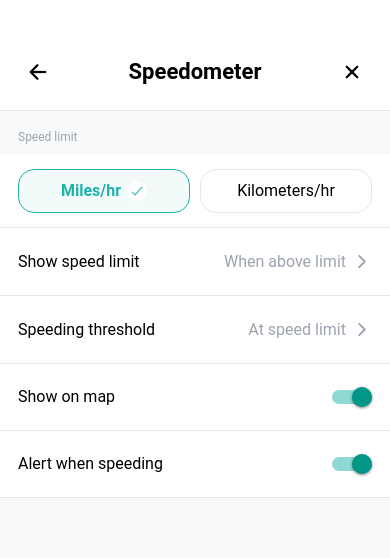
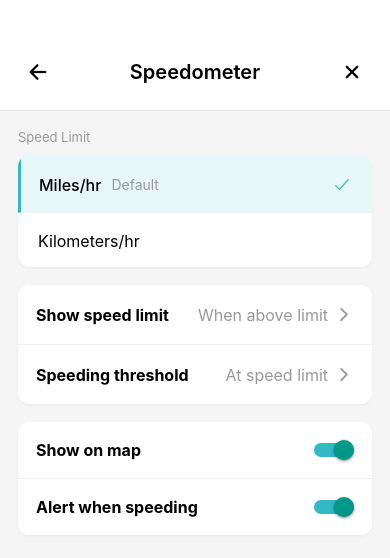
Before and after one commit to Pukarojha/F2025_4495_071_CKa004, a React Native app in the folder Implementation/client/: screen /Speedometer in a window 390 px wide. Shown: the top 558 px of the page. Built offline with nearby package versions, Linux system fonts and the light colour scheme.

Commit message:
Updated the speedometer screen exacty as per the figma. changed the defaults in speedometer, and updated the show speed limits and speed threshold as per the figma

```diff
--- a/Implementation/client/src/screens/settings/SpeedometerScreen.js
+++ b/Implementation/client/src/screens/settings/SpeedometerScreen.js
@@ -18,16 +18,17 @@ export default function SpeedometerScreen({ navigation }) {
   ];
 
   const speedLimitOptions = [
+    { id: "dont-show", label: "Don't Show" },
     { id: "above", label: "When above limit" },
     { id: "always", label: "Always" },
-    { id: "never", label: "Never" },
   ];
 
   const thresholdOptions = [
     { id: "at-limit", label: "At speed limit" },
-    { id: "5-over", label: "5 over" },
-    { id: "10-over", label: "10 over" },
-    { id: "15-over", label: "15 over" },
+    { id: "5-above", label: "5 above limit" },
+    { id: "10-above", label: "10 above limit" },
+    { id: "15-above", label: "15 above limit" },
+    { id: "20-above", label: "20 above limit" },
   ];
 
   const handleUnitSelect = (unit) => {
@@ -68,17 +69,20 @@ export default function SpeedometerScreen({ navigation }) {
         {/* Speed Limit Section Header */}
         <Text style={styles.sectionHeader}>Speed limit</Text>
 
-        {/* Speed Unit Selector */}
+        {/* Speed Unit Selector Card */}
+        <View style={styles.card}>
           <View style={styles.unitSelectorContainer}>
-          {speedUnits.map((unit) => (
+            {speedUnits.map((unit, index) => (
               <Pressable
                 key={unit.id}
                 style={[
                   styles.unitButton,
-                selectedUnit === unit.label && styles.unitButtonActive
+                  selectedUnit === unit.label && styles.unitButtonActive,
+                  index === speedUnits.length - 1 && styles.unitButtonLast
                 ]}
                 onPress={() => handleUnitSelect(unit.label)}
               >
+                <View style={styles.unitButtonContent}>
                   <Text style={[
                     styles.unitButtonText,
                     selectedUnit === unit.label && styles.unitButtonTextActive
@@ -86,23 +90,28 @@ export default function SpeedometerScreen({ navigation }) {
                     {unit.label}
                   </Text>
                   {unit.isDefault && selectedUnit === unit.label && (
-                <View style={styles.defaultBadge}>
-                  <Ionicons name="checkmark" size={16} color={colors.primary} />
+                    <Text style={styles.defaultLabel}>Default</Text>
+                  )}
                 </View>
+                {selectedUnit === unit.label && (
+                  <Ionicons name="checkmark" size={20} color="#32B8C6" />
                 )}
               </Pressable>
             ))}
           </View>
+        </View>
 
+        {/* Settings Card */}
+        <View style={styles.card}>
           {/* Show speed limit */}
           <Pressable
-          style={styles.settingItem}
+            style={[styles.settingItem, styles.settingItemFirst]}
             onPress={() => setShowSpeedLimitModal(true)}
           >
             <Text style={styles.settingLabel}>Show speed limit</Text>
             <View style={styles.settingValueContainer}>
               <Text style={styles.settingValue}>{speedLimit}</Text>
-            <Ionicons name="chevron-forward" size={20} color={colors.muted} />
+              <Ionicons name="chevron-forward" size={20} color="#999" />
             </View>
           </Pressable>
 
@@ -114,18 +123,22 @@ export default function SpeedometerScreen({ navigation }) {
             <Text style={styles.settingLabel}>Speeding threshold</Text>
             <View style={styles.settingValueContainer}>
               <Text style={styles.settingValue}>{threshold}</Text>
-            <Ionicons name="chevron-forward" size={20} color={colors.muted} />
+              <Ionicons name="chevron-forward" size={20} color="#999" />
             </View>
           </Pressable>
+        </View>
 
+        {/* Toggle Settings Card */}
+        <View style={styles.card}>
           {/* Show on map */}
-        <View style={styles.settingItem}>
+          <View style={[styles.settingItem, styles.settingItemFirst]}>
             <Text style={styles.settingLabel}>Show on map</Text>
             <Switch
               value={showOnMap}
               onValueChange={setShowOnMap}
-            trackColor={{ false: colors.border, true: colors.primary + "80" }}
-            thumbColor={showOnMap ? colors.primary : colors.muted}
+              trackColor={{ false: "#E5E5E5", true: "#32B8C6" }}
+              thumbColor="#FFFFFF"
+              ios_backgroundColor="#E5E5E5"
             />
           </View>
 
@@ -135,9 +148,11 @@ export default function SpeedometerScreen({ navigation }) {
             <Switch
               value={alertWhenSpeeding}
               onValueChange={setAlertWhenSpeeding}
-            trackColor={{ false: colors.border, true: colors.primary + "80" }}
-            thumbColor={alertWhenSpeeding ? colors.primary : colors.muted}
+              trackColor={{ false: "#E5E5E5", true: "#32B8C6" }}
+              thumbColor="#FFFFFF"
+              ios_backgroundColor="#E5E5E5"
             />
+          </View>
         </View>
       </ScrollView>
 
@@ -148,8 +163,11 @@ export default function SpeedometerScreen({ navigation }) {
         animationType="slide"
         onRequestClose={() => setShowSpeedLimitModal(false)}
       >
-        <View style={styles.modalOverlay}>
-          <View style={styles.modalContent}>
+        <Pressable
+          style={styles.modalOverlay}
+          onPress={() => setShowSpeedLimitModal(false)}
+        >
+          <Pressable style={styles.modalContent} onPress={(e) => e.stopPropagation()}>
             {/* Modal Header */}
             <View style={styles.modalHeader}>
               <Pressable
@@ -158,7 +176,7 @@ export default function SpeedometerScreen({ navigation }) {
               >
                 <Ionicons name="arrow-back" size={24} color={colors.text} />
               </Pressable>
-              <Text style={styles.modalTitle}>Show speed limit</Text>
+              <Text style={styles.modalTitle}>Show Speed Limit</Text>
               <Pressable
                 style={styles.modalCloseButton}
                 onPress={() => setShowSpeedLimitModal(false)}
@@ -168,25 +186,33 @@ export default function SpeedometerScreen({ navigation }) {
             </View>
 
             {/* Speed Limit Options */}
-            <ScrollView style={styles.modalScrollView}>
+            <ScrollView
+              style={styles.modalScrollView}
+              contentContainerStyle={styles.modalScrollContent}
+            >
+              <View style={styles.modalOptionsCard}>
                 {speedLimitOptions.map((option, index) => (
                   <Pressable
                     key={option.id}
                     style={[
-                    styles.optionItem,
-                    index === speedLimitOptions.length - 1 && styles.optionItemLast
+                      styles.modalOptionItem,
+                      index === 0 && styles.modalOptionItemFirst,
+                      index === speedLimitOptions.length - 1 && styles.modalOptionItemLast
                     ]}
                     onPress={() => handleSpeedLimitSelect(option.label)}
                   >
-                  <Text style={styles.optionLabel}>{option.label}</Text>
+                    <View style={styles.modalOptionCheckContainer}>
                       {speedLimit === option.label && (
-                    <Ionicons name="checkmark" size={24} color={colors.primary} />
+                        <Ionicons name="checkmark" size={24} color="#32B8C6" />
                       )}
+                    </View>
+                    <Text style={styles.modalOptionLabel}>{option.label}</Text>
                   </Pressable>
                 ))}
+              </View>
             </ScrollView>
-          </View>
-        </View>
+          </Pressable>
+        </Pressable>
       </Modal>
 
       {/* Threshold Modal */}
@@ -196,8 +222,11 @@ export default function SpeedometerScreen({ navigation }) {
         animationType="slide"
         onRequestClose={() => setShowThresholdModal(false)}
       >
-        <View style={styles.modalOverlay}>
-          <View style={styles.modalContent}>
+        <Pressable
+          style={styles.modalOverlay}
+          onPress={() => setShowThresholdModal(false)}
+        >
+          <Pressable style={styles.modalContent} onPress={(e) => e.stopPropagation()}>
             {/* Modal Header */}
             <View style={styles.modalHeader}>
               <Pressable
@@ -206,7 +235,7 @@ export default function SpeedometerScreen({ navigation }) {
               >
                 <Ionicons name="arrow-back" size={24} color={colors.text} />
               </Pressable>
-              <Text style={styles.modalTitle}>Speeding threshold</Text>
+              <Text style={styles.modalTitle}>Speeding Threshold</Text>
               <Pressable
                 style={styles.modalCloseButton}
                 onPress={() => setShowThresholdModal(false)}
@@ -216,25 +245,33 @@ export default function SpeedometerScreen({ navigation }) {
             </View>
 
             {/* Threshold Options */}
-            <ScrollView style={styles.modalScrollView}>
+            <ScrollView
+              style={styles.modalScrollView}
+              contentContainerStyle={styles.modalScrollContent}
+            >
+              <View style={styles.modalOptionsCard}>
                 {thresholdOptions.map((option, index) => (
                   <Pressable
                     key={option.id}
                     style={[
-                    styles.optionItem,
-                    index === thresholdOptions.length - 1 && styles.optionItemLast
+                      styles.modalOptionItem,
+                      index === 0 && styles.modalOptionItemFirst,
+                      index === thresholdOptions.length - 1 && styles.modalOptionItemLast
                     ]}
                     onPress={() => handleThresholdSelect(option.label)}
                   >
-                  <Text style={styles.optionLabel}>{option.label}</Text>
+                    <View style={styles.modalOptionCheckContainer}>
                       {threshold === option.label && (
-                    <Ionicons name="checkmark" size={24} color={colors.primary} />
+                        <Ionicons name="checkmark" size={24} color="#32B8C6" />
                       )}
+                    </View>
+                    <Text style={styles.modalOptionLabel}>{option.label}</Text>
                   </Pressable>
                 ))}
+              </View>
             </ScrollView>
-          </View>
-        </View>
+          </Pressable>
+        </Pressable>
       </Modal>
     </View>
   );
@@ -243,7 +280,7 @@ export default function SpeedometerScreen({ navigation }) {
 const styles = StyleSheet.create({
   container: {
     flex: 1,
-    backgroundColor: colors.bg,
+    backgroundColor: "#F5F5F5",
   },
   header: {
     flexDirection: "row",
@@ -252,9 +289,9 @@ const styles = StyleSheet.create({
     paddingHorizontal: spacing.lg,
     paddingTop: spacing.xxl + 20,
     paddingBottom: spacing.lg,
-    backgroundColor: colors.surface,
+    backgroundColor: "#FFFFFF",
     borderBottomWidth: 0.5,
-    borderBottomColor: colors.border,
+    borderBottomColor: "#E0E0E0",
   },
   backButton: {
     width: 40,
@@ -263,9 +300,9 @@ const styles = StyleSheet.create({
     justifyContent: "center",
   },
   headerTitle: {
-    ...type.h2,
+    fontSize: 20,
     color: colors.text,
-    fontWeight: "700",
+    fontWeight: "600",
   },
   closeButton: {
     width: 40,
@@ -277,70 +314,87 @@ const styles = StyleSheet.create({
     flex: 1,
   },
   sectionHeader: {
-    ...type.caption,
-    color: colors.muted,
+    fontSize: 13,
+    color: "#999",
     paddingHorizontal: spacing.lg,
     paddingTop: spacing.lg,
     paddingBottom: spacing.sm,
-    backgroundColor: colors.bg,
+    backgroundColor: "#F5F5F5",
+    textTransform: "capitalize",
+  },
+  card: {
+    backgroundColor: "#FFFFFF",
+    marginHorizontal: spacing.lg,
+    marginBottom: spacing.lg,
+    borderRadius: 12,
+    overflow: "hidden",
+    shadowColor: "#000",
+    shadowOffset: { width: 0, height: 1 },
+    shadowOpacity: 0.05,
+    shadowRadius: 3,
+    elevation: 2,
   },
   unitSelectorContainer: {
-    flexDirection: "row",
-    paddingHorizontal: spacing.lg,
-    paddingVertical: spacing.md,
-    backgroundColor: colors.surface,
-    gap: spacing.sm,
-    borderBottomWidth: 0.5,
-    borderBottomColor: colors.border,
+    flexDirection: "column",
+    padding: 0,
   },
   unitButton: {
-    flex: 1,
-    paddingVertical: spacing.sm,
-    paddingHorizontal: spacing.md,
-    borderRadius: radius.md,
-    borderWidth: 1,
-    borderColor: colors.border,
-    backgroundColor: "#fff",
+    flexDirection: "row",
     alignItems: "center",
-    justifyContent: "center",
-    flexDirection: "row",
-    gap: spacing.xs,
+    justifyContent: "space-between",
+    paddingVertical: spacing.md + 2,
+    paddingHorizontal: spacing.lg,
+    borderRadius: 0,
+    borderWidth: 2,
+    borderColor: "transparent",
+    backgroundColor: "#FFFFFF",
+    borderBottomWidth: 0.5,
+    borderBottomColor: "#F0F0F0",
   },
   unitButtonActive: {
-    borderColor: colors.primary,
-    backgroundColor: colors.primary + "10",
+    borderLeftColor: "#32B8C6",
+    borderLeftWidth: 3,
+    backgroundColor: "#E8F7F9",
+  },
+  unitButtonLast: {
+    borderBottomWidth: 0,
+  },
+  unitButtonContent: {
+    flexDirection: "row",
+    alignItems: "center",
+    gap: spacing.sm,
   },
   unitButtonText: {
-    ...type.body,
+    fontSize: 16,
     color: colors.text,
     fontWeight: "400",
   },
   unitButtonTextActive: {
-    color: colors.primary,
-    fontWeight: "600",
+    color: colors.text,
+    fontWeight: "500",
   },
-  defaultBadge: {
-    width: 20,
-    height: 20,
-    borderRadius: 10,
-    backgroundColor: "#fff",
-    alignItems: "center",
-    justifyContent: "center",
+  defaultLabel: {
+    fontSize: 14,
+    color: "#999",
+    fontWeight: "400",
   },
   settingItem: {
     flexDirection: "row",
     alignItems: "center",
     justifyContent: "space-between",
     paddingHorizontal: spacing.lg,
-    paddingVertical: spacing.lg + 4,
-    backgroundColor: colors.surface,
-    borderBottomWidth: 0.5,
-    borderBottomColor: colors.border,
+    paddingVertical: spacing.lg,
+    backgroundColor: "#FFFFFF",
+    borderTopWidth: 0.5,
+    borderTopColor: "#F0F0F0",
+  },
+  settingItemFirst: {
+    borderTopWidth: 0,
   },
   settingLabel: {
-    ...type.body,
+    fontSize: 16,
     color: colors.text,
-    fontWeight: "400",
+    fontWeight: "700",
   },
   settingValueContainer: {
     flexDirection: "row",
@@ -348,31 +402,32 @@ const styles = StyleSheet.create({
     gap: spacing.xs,
   },
   settingValue: {
-    ...type.body,
-    color: colors.muted,
+    fontSize: 16,
+    color: "#999",
     fontWeight: "400",
   },
   modalOverlay: {
     flex: 1,
-    backgroundColor: "rgba(0,0,0,0.5)",
+    backgroundColor: "rgba(0,0,0,0.4)",
     justifyContent: "flex-end",
   },
   modalContent: {
-    backgroundColor: colors.surface,
-    borderTopLeftRadius: radius.lg,
-    borderTopRightRadius: radius.lg,
+    backgroundColor: "#F5F5F5",
+    borderTopLeftRadius: 20,
+    borderTopRightRadius: 20,
     minHeight: "40%",
-    maxHeight: "60%",
+    maxHeight: "80%",
   },
   modalHeader: {
     flexDirection: "row",
     alignItems: "center",
     justifyContent: "space-between",
     paddingHorizontal: spacing.lg,
-    paddingTop: spacing.lg,
+    paddingTop: spacing.lg + 4,
     paddingBottom: spacing.lg,
-    borderBottomWidth: 0.5,
-    borderBottomColor: colors.border,
+    backgroundColor: "#FFFFFF",
+    borderTopLeftRadius: 20,
+    borderTopRightRadius: 20,
   },
   modalBackButton: {
     width: 40,
@@ -381,9 +436,9 @@ const styles = StyleSheet.create({
     justifyContent: "center",
   },
   modalTitle: {
-    ...type.h2,
+    fontSize: 18,
     color: colors.text,
-    fontWeight: "700",
+    fontWeight: "600",
   },
   modalCloseButton: {
     width: 40,
@@ -394,22 +449,43 @@ const styles = StyleSheet.create({
   modalScrollView: {
     flex: 1,
   },
-  optionItem: {
+  modalScrollContent: {
+    padding: spacing.lg,
+  },
+  modalOptionsCard: {
+    backgroundColor: "#FFFFFF",
+    borderRadius: 12,
+    overflow: "hidden",
+    shadowColor: "#000",
+    shadowOffset: { width: 0, height: 1 },
+    shadowOpacity: 0.05,
+    shadowRadius: 3,
+    elevation: 2,
+  },
+  modalOptionItem: {
     flexDirection: "row",
     alignItems: "center",
-    justifyContent: "space-between",
+    paddingVertical: spacing.lg,
     paddingHorizontal: spacing.lg,
-    paddingVertical: spacing.lg + 4,
-    backgroundColor: colors.surface,
+    backgroundColor: "#FFFFFF",
     borderBottomWidth: 0.5,
-    borderBottomColor: colors.border,
+    borderBottomColor: "#F0F0F0",
   },
-  optionItemLast: {
+  modalOptionItemFirst: {
+    // First item styling if needed
+  },
+  modalOptionItemLast: {
     borderBottomWidth: 0,
   },
-  optionLabel: {
-    ...type.body,
+  modalOptionCheckContainer: {
+    width: 30,
+    alignItems: "flex-start",
+    marginRight: spacing.sm,
+  },
+  modalOptionLabel: {
+    fontSize: 16,
     color: colors.text,
     fontWeight: "400",
+    flex: 1,
   },
 });
```
Lines whose indentation alone changed are shown as unchanged.
